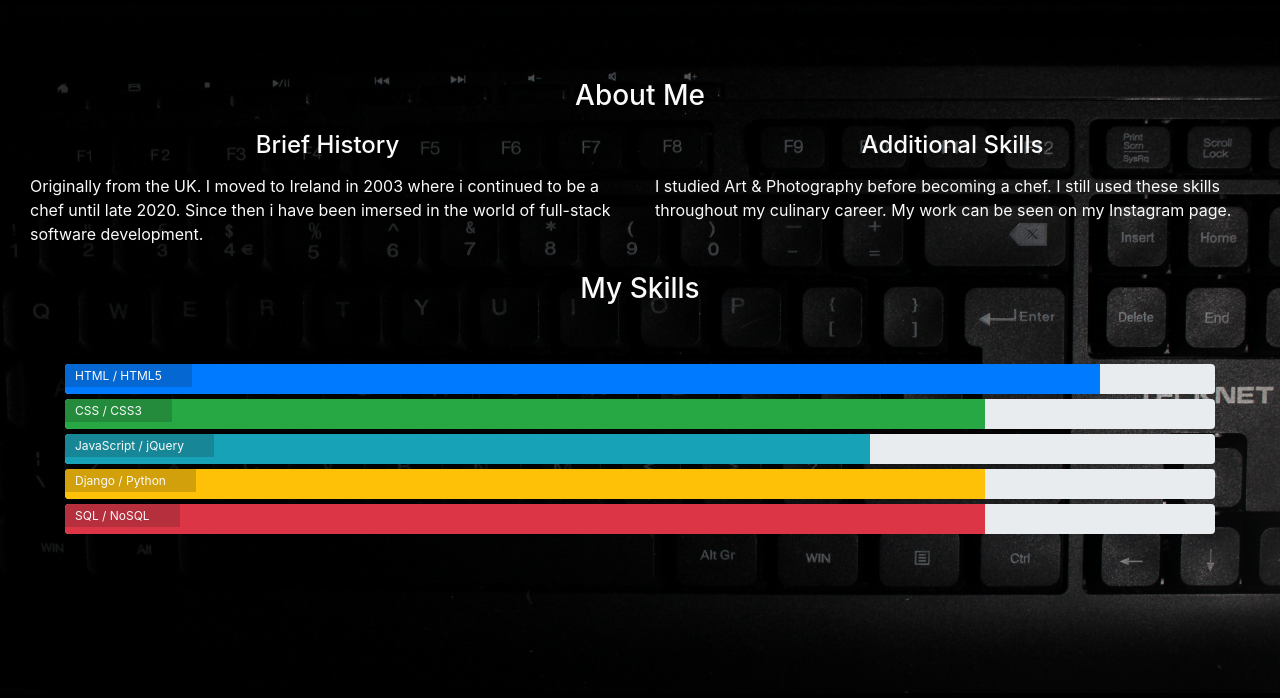
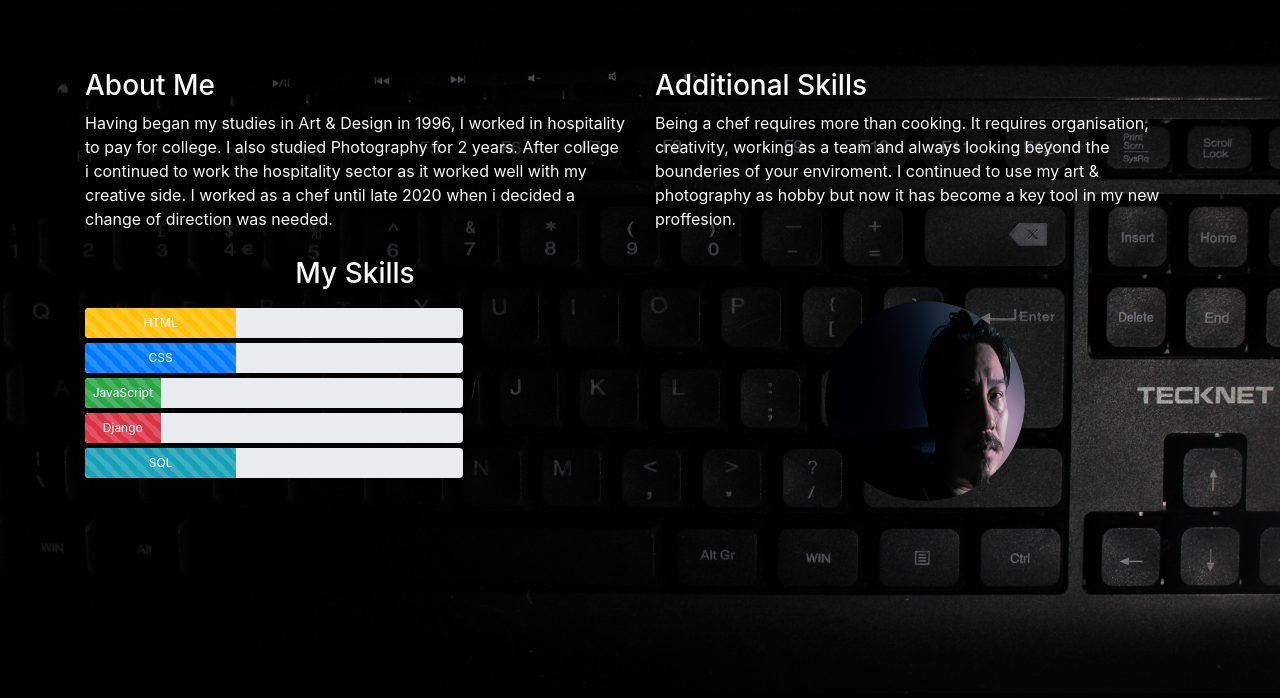
Before and after one commit to pbaker321/portfolio, a plain HTML site: page resume.html in a window 1280 px wide. Shown: the part 51-749 px from the top of the page. Drawn offline with nearby package versions, Linux system fonts and the light colour scheme.

Commit message:
complete change to resume page

```diff
--- a/assets/css/style.css
+++ b/assets/css/style.css
@@ -57,10 +57,26 @@ body, html {
 
 /*-----Resume page layout---*/
 
+.about {
+    margin: 10px 25px 10px 25 px;
+    display: inline-block;
+
+}
 .section-heading {
     text-align: center;
     padding: 10px;
 
+}
+
+.progress {
+    height: 30px;
+    width: 70%;
+}
+
+.profile {
+    margin: 10% 25% 0 25%;
+    border-radius: 10px;
+    border-color: #fafafa;
 }
 
 /*------from rosie project------*/
@@ -69,6 +85,7 @@ body, html {
     position: relative;
     height: 30px;
     margin-bottom: 5px;
+
 }
 
 .progress-type {
@@ -84,20 +101,19 @@ body, html {
     margin: 40px 20px;
 }
 
-/* ----------------------------------------Three Reasons */
-
-.three-reasons-icon {
-    font-size: 26px;
-    color: #fafafa;
-}
-
-.three-reasons-heading {
-    text-align: center;
-    margin-bottom: 15px;
-}
 
 /*-----portfolio page layout----*/
 
+.project-heading {
+    position: relative;
+    text-align: center;
+    margin-top: 20px;
+}
+
+.projects {
+    position: absolute;
+    float: inline-start;
+}
 /*----contact page layout-----*/
 
 .contact-heading {
--- a/resume.html
+++ b/resume.html
@@ -45,78 +45,60 @@
 
 <!--Page Content-->
 <div class="jumbotron jumbotron-fluid hero-image">
-<section class="container-fluid">
+<section class="container-fluid about">
 
-    <div class="col-md bg-color-three-reasons section-column">
+
+<div class="container">
   <div class="row">
-                    <div class="col">
-                        <h3 class="section-heading uppercase">About Me</h3>
+    <div class="col-sm-6">
+        <h3>About Me</h3>
+      <p> Having began my studies in Art & Design in 1996,
+          I worked in hospitality to pay for college. I also studied Photography for 2 years.
+           After college i continued to work the hospitality sector
+          as it worked well with my creative side. I worked as a chef until late 2020 when i decided a change of direction was needed.
+      </p>
     </div>
-                </div>
-                <div class="row">
-                    <div class="col-10 offset-1 offset-sm-0 col-sm-4 col-md-6">
-                        <div class="row">
-                            <div class="col-12">
-                                <h4 class="three-reasons-heading uppercase">Brief History</h4>
-                                <p>
-                                    Originally from the UK. I moved to Ireland in 2003 where i continued to be a chef until late 2020.
-                                    Since then i have been imersed in the world of full-stack software development.
+    <div class="col-sm-6">
+        <h3>Additional Skills</h3>
+      <p>Being a chef requires more than cooking. It requires organisation, creativity, working as a team and always looking beyond the bounderies of your enviroment.
+          I continued to use my art & photography as hobby but now it has become a key tool in my new proffesion.
+
       </p>
     </div>
   </div>
 </div>
-                    <div class="col-10 offset-1 offset-sm-0 col-sm-4 col-md-6">
+        <div class="container">
             <div class="row">
-                            <div class="col-12">
-                                <h4 class="three-reasons-heading uppercase">Additional Skills</h4>
-                                <p>
-                                    I studied Art & Photography before becoming a chef. I still used these skills throughout my culinary career. My work can be seen on my Instagram page.
-                                </p>
+                <div class="col-sm-6">
+                <h3 class="section-heading uppercase">My Skills</h3>
+
+                    <div class="progress">
+                        <div class="progress-bar progress-bar-striped bg-warning" style="width:40%">HTML</div>
+                    </div>
+                    <div class="progress">
+                        <div class="progress-bar progress-bar-striped" style="width:40%">CSS</div>
+                    </div>
+                    <div class="progress">
+                        <div class="progress-bar progress-bar-striped bg-success" style="width:20%">JavaScript</div>
+                    </div>
+                    <div class="progress">
+                        <div class="progress-bar progress-bar-striped bg-danger" style="width:20%">Django</div>
+                    </div>
+                    <div class="progress">
+                        <div class="progress-bar progress-bar-striped bg-info" style="width:40%">SQL</div>
+                    </div>
+
+                </div>
+                <div class="col-sm-6">
+                    <img src="../assets/images/profile.jpg" class="rounded-circle mx-auto d-block profile" height="200" width="200" alt="Peter Baker">
                 </div>
             </div>
         </div>
-                </div>
-                <div class="row">
-                    <div class="col">
-                        <h3 class="section-heading uppercase">My Skills</h3>
-                    </div>
-                </div>
-                <div class="row progress-section">
 
-                    <div class="col">
-                        <div class="progress">
-                            <div class="progress-bar" role="progressbar" aria-valuenow="90" aria-valuemin="0" aria-valuemax="100" style="width:90%;">
-                                <span class="sr-only">90% complete</span>
-                            </div>
-                            <span class="progress-type">HTML / HTML5</span>
-                        </div>
-                        <div class="progress">
-                            <div class="progress-bar bg-success" role="progressbar" aria-valuenow="80" aria-valuemin="0" aria-valuemax="100" style="width:80%;">
-                                <span class="sr-only">80% complete</span>
-                            </div>
-                            <span class="progress-type">CSS / CSS3</span>
-                        </div>
-                        <div class="progress">
-                            <div class="progress-bar bg-info" role="progressbar" aria-valuenow="70" aria-valuemin="0" aria-valuemax="100" style="width:70%;">
-                                <span class="sr-only">70% complete</span>
-                            </div>
-                            <span class="progress-type">JavaScript / jQuery</span>
-                        </div>
-                        <div class="progress">
-                            <div class="progress-bar bg-warning" role="progressbar" aria-valuenow="80" aria-valuemin="0" aria-valuemax="100" style="width:80%;">
-                                <span class="sr-only">80% complete</span>
-                            </div>
-                            <span class="progress-type">Django / Python</span>
-                        </div>
-                        <div class="progress">
-                            <div class="progress-bar bg-danger" role="progressbar" aria-valuenow="80" aria-valuemin="0" aria-valuemax="100" style="width:80%;">
-                                <span class="sr-only">80% complete</span>
-                            </div>
-                            <span class="progress-type">SQL / NoSQL</span>
-                        </div>
-                    </div>
-                </div>
-            </div>
+
+
+
+
 
 </section>
 </div>
```
Also changed, not shown: portfolio.html (+40 -2 lines), assets/images/project_1.jpg (added), assets/images/project_2.jpg (added), assets/images/project_3.jpg (added). Lines whose indentation alone changed are shown as unchanged.
